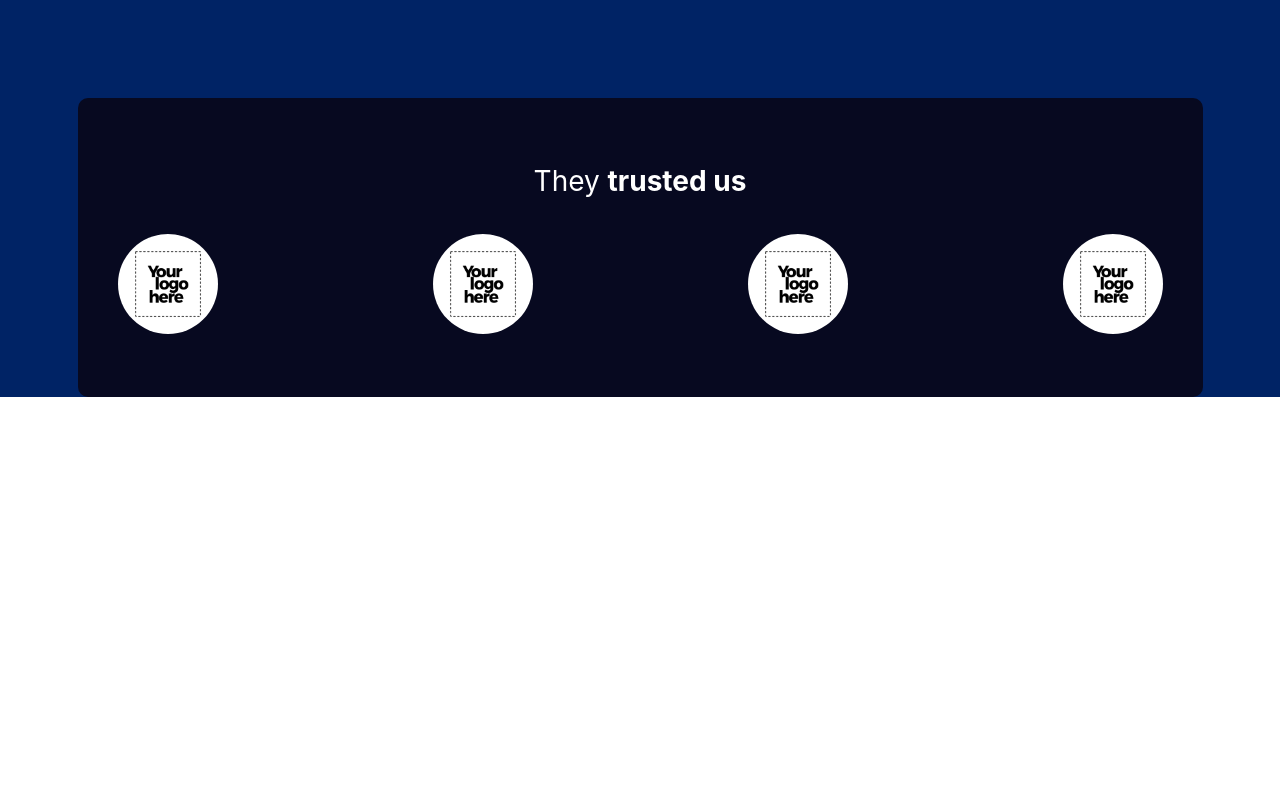
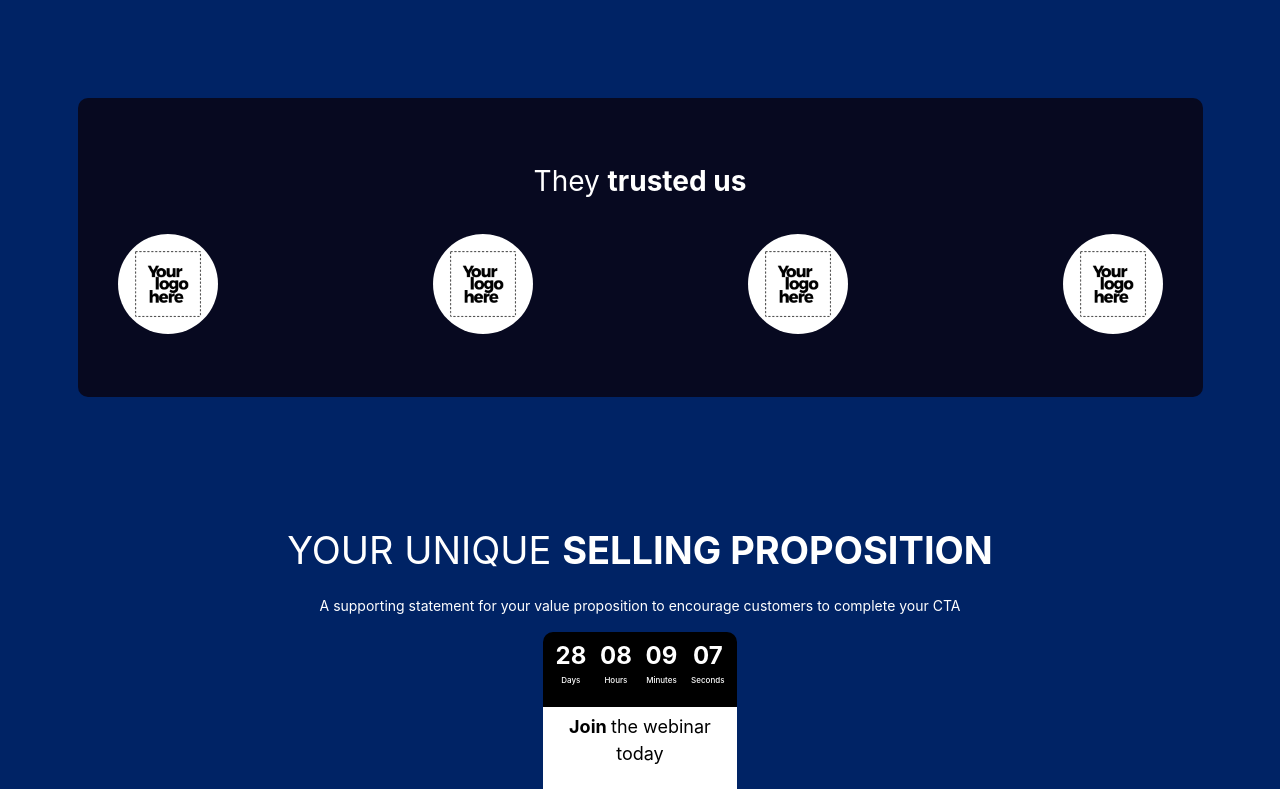
Before and after one commit to ShaikhMuhammadFaizan/React-landing-page-selling-proposition, a React (Create React App) app: page / in a window 1280 px wide. Shown: the part 1290-2079 px from the top of the page. Before the commit the page ends 1687 px from the top, so only its background shows below. Built offline with nearby package versions, Linux system fonts and the light colour scheme.

Commit message:
Unique Selling component

```diff
--- a/src/App.js
+++ b/src/App.js
@@ -3,7 +3,7 @@ import Header from './Header'
 import Benefits from './Benefits'
 import AboutTutor from './AboutTutor'
 import TrustUsArea from './TrustUsArea'
-
+import UniqueSelling from './UniqueSelling'
 
 import './App.css';
 
@@ -16,6 +16,7 @@ class App extends Component {
           <Benefits />
           <AboutTutor />
           <TrustUsArea />
+          <UniqueSelling />
         </div>
       </div>
     );
--- /dev/null
+++ b/src/UniqueSelling.css
@@ -0,0 +1,49 @@
+.unique-selling-area{
+    margin-top: 10%;
+    flex-direction: column;
+}
+
+.join-webinar-area{
+    width: 30%;
+
+}
+
+.unique-selling-area-elements{
+    flex-direction: column;
+}
+
+.time-duration-area{
+    background-color: #000000;
+    padding: 3%;
+    border-top-left-radius: 10px;
+    border-top-right-radius: 10px;
+}
+
+.main-number{
+    font-size: 24px;
+    font-weight: bold;
+    display: flex;
+    justify-content: center;
+    align-items: center;
+    flex-direction: column;
+}
+
+.number-type{
+    font-size: 8px;
+    font-weight: 500;
+}
+
+.join-webinar-area-elements{
+    background-color: #ffffff;
+    padding: 3%;
+    color: black;
+}
+
+.join-webinar-text{
+    font-size: 18px;
+    font-weight: bold;
+}
+
+.join-webinar-text-extended{
+    font-weight: 400;
+}
--- /dev/null
+++ b/src/UniqueSelling.jsx
@@ -0,0 +1,32 @@
+import React, { Component } from 'react';
+import { Container, Col, Image, Row, } from 'react-bootstrap';
+
+import './UniqueSelling.css';
+
+class UniqueSelling extends Component {
+    render() {
+        return (
+            <Container className="unique-selling-area color-white-text d-flex justify-content-around align-items-center ">
+                <div>
+                    <p className="thin-big-text">YOUR UNIQUE <span className="big-heading-text">SELLING PROPOSITION </span></p>
+                    <p className="supporting-desc-text">A supporting statement for your value proposition to encourage customers to complete your CTA</p>
+                </div>
+
+                <div className="unique-selling-area-elements">
+                    <div className="time-duration-area d-flex justify-content-around align-items-center">
+                        <p className="main-number">28 <span className="number-type">Days</span></p>
+                        <p className="main-number">08 <span className="number-type">Hours</span></p>
+                        <p className="main-number">09 <span className="number-type">Minutes</span></p>
+                        <p className="main-number">07 <span className="number-type">Seconds</span></p>
+                    </div>
+                    <div className="join-webinar-area-elements">
+                        <p className="join-webinar-text">Join <span className="join-webinar-text-extended"> the webinar today</span></p>
+                    </div>
+                </div>
+            </Container>
+        );
+    }
+}
+
+
+export default UniqueSelling;
```
